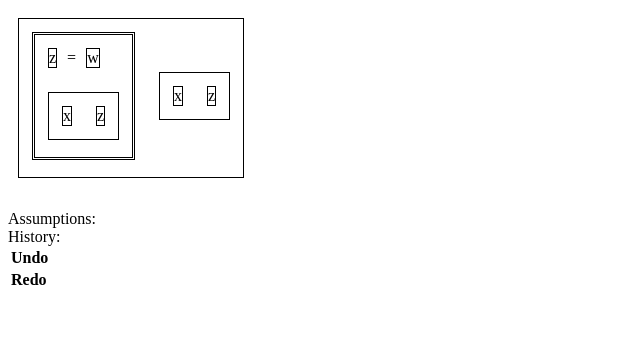
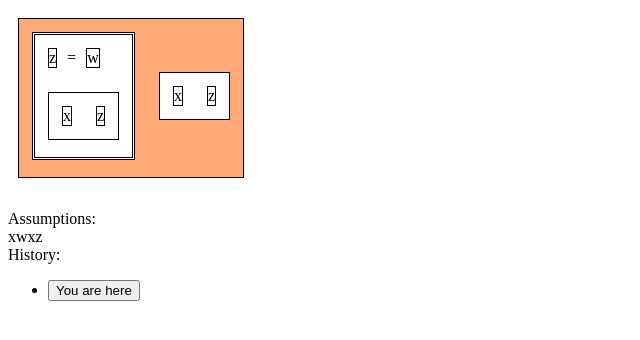
Before and after one commit to luqui/hacksmith, a plain HTML site: page index.html in a window 1280 px wide. Shown: the whole page, without its empty margins (0-640 px from the left). Drawn offline with nearby package versions, Linux system fonts and the light colour scheme.

Commit message:
Undo tree.

```diff
--- a/codon.js
+++ b/codon.js
@@ -22,28 +22,57 @@ var select = function (x) {
         $('#assumptions').append(ass[i].name);
     }
 
-    $('#history_redo').empty();
-    for (var i in srcMorphisms[x.expr.id]) {
-        (function () {
-            var mor = srcMorphisms[x.expr.id][i];
-            $('#history_redo').append(
-                $('<button/>').append(mor.description + "(" + mor.id + ")").click(function(e) {
-                    change(mor);
-                }));
-        })();
-    }
-    $('#history_undo').empty();
-    for (var i in targetMorphisms[x.expr.id]) {
-        (function () {
-            var mor = targetMorphisms[x.expr.id][i];
-            $('#history_undo').append(
-                $('<button/>').append(mor.description + "(" + mor.id + ")").click(function(e) {
-                    change(Morphism(mor.target, mor.src, "Undo [" + mor.description + "(" + mor.id + ")]"));
-                }));
+    $('#history').empty();
+    $('#history').append(drawHistory(x.expr));
+};
+
+var drawHistory = function (root) {
+    var mark = {};
+
+    var structure = {
+        expr: root,
+        back: [],
+        forward: [],
+        description: 'You are here',
+    };
+
+    var queue = [{ structure: structure, parent: null, side: null }];
+    while (queue.length > 0) {
+        (function() {
+            var elem = queue.shift();
+            if (mark[elem.structure.expr.id]) { return; }
+            mark[elem.structure.expr.id] = true;
+
+            if (elem.parent != null) {
+                elem.parent[elem.side].push(elem.structure);
+            }
+
+            var srcmor = srcMorphisms[elem.structure.expr.id];
+            for (var i in srcmor) {
+                queue.push({ structure: { expr: srcmor[i].target, back: [], forward: [], description: srcmor[i].description }, parent: elem.structure, side: 'forward' });
+            }
+
+            var tarmor = targetMorphisms[elem.structure.expr.id];
+            for (var i in tarmor) {
+                queue.push({ structure: { expr: tarmor[i].src, back: [], forward: [], description: tarmor[i].description }, parent: elem.structure, side: 'back'  });
+            }
         })();
     }
 
-    console.log("Selected ", x);
+    var drawTree = function(tree) {
+        console.log("Drawing", tree);
+        var elem = $('<ul/>');
+        for (var i in tree.forward) {
+            elem.append(drawTree(tree.forward[i]));
+        }
+        elem.append($('<li/>').append($('<button/>').append(tree.description).click(function() { viewExpr(tree.expr) })));
+        for (var i in tree.back) {
+            elem.append(drawTree(tree.back[i]));
+        }
+        return elem;
+    };
+
+    return drawTree(structure);
 };
 
 var selectable = function (x) {
@@ -299,14 +328,8 @@ document.onselectstart = function(e) { return false; }
 
 var xvar = variable("x");
 var zvar = variable("z");
-var ds = apply(substitution(zvar,variable("w"),apply(xvar, zvar)), apply(xvar, zvar));
+var ds;
 var dsui;
-
-var refresh = function() {
-    dsui = ds.render();
-    $('#content').html(dsui);
-};
-refresh();
 
 var change = function(mor) {
     var set = {};
@@ -316,4 +339,13 @@ var change = function(mor) {
     $('#content').html(dsui);
 };
 
+var viewExpr = function(expr) {
+    ds = expr;
+    dsui = ds.render();
+    $('#content').html(dsui);
+    select(dsui);
+};
+
+viewExpr(apply(substitution(zvar,variable("w"),apply(xvar, zvar)), apply(xvar, zvar)));
+
 });
--- a/index.html
+++ b/index.html
@@ -23,10 +23,7 @@
    <div>Assumptions: <div id="assumptions"></div></div>
    <div>
     History:
-    <table>
-     <tr><td><b>Undo</b></td><td><div id="history_undo"></td></tr>
-     <tr><td><b>Redo</b></td><td><div id="history_redo"></td></tr>
-    </table>
+    <div id="history"></div>
    </div>
 
 
```
